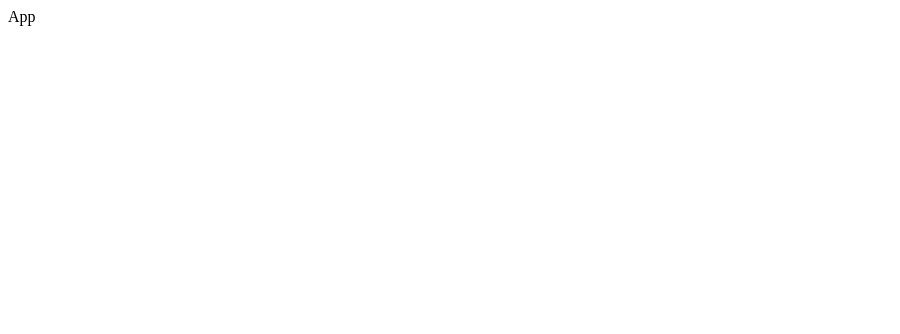
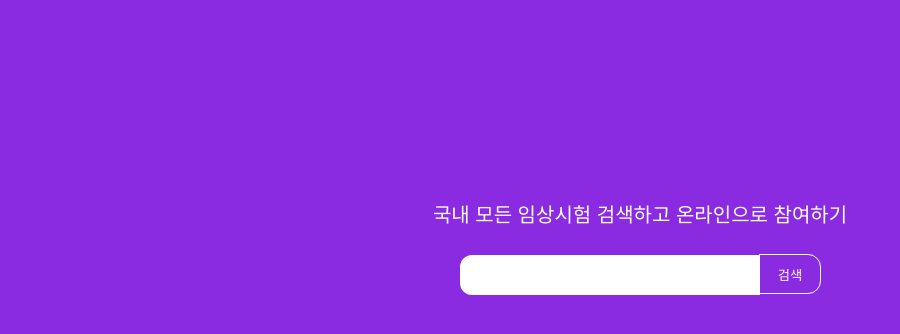
Before and after one commit to Pre-Team-10/pre-onboarding-8th-3-10, a React (Create React App) app: page / in a window 1280 px wide. Shown: the top 334 px of the page, without its empty margins (0-900 px from the left). Built offline with nearby package versions, Linux system fonts and the light colour scheme.

Commit message:
Feature: 기본 검색 기능 인터페이스, 디바운싱 구현

```diff
--- a/src/App.tsx
+++ b/src/App.tsx
@@ -1,7 +1,14 @@
 import React from "react";
+import SearchPage from "./pages/SearchPage";
+import GlobalStyle from "./styles/globalStyle";
 
 function App() {
-  return <div className="App">App</div>;
+  return (
+    <div className="App">
+      <GlobalStyle />
+      <SearchPage />
+    </div>
+  );
 }
 
 export default App;
--- /dev/null
+++ b/src/components/SickList.tsx
@@ -0,0 +1,15 @@
+import React from "react";
+import { SickElem, SicksScrollList } from "../styles/styles";
+import { ISick } from "../utils/types";
+
+function SickList({ sicks }: { sicks: Array<ISick> }) {
+  return (
+    <SicksScrollList>
+      {sicks.map((sick) => (
+        <SickElem key={sick.sickCd}>{sick.sickNm}</SickElem>
+      ))}
+    </SicksScrollList>
+  );
+}
+
+export default SickList;
--- /dev/null
+++ b/src/pages/SearchPage.tsx
@@ -0,0 +1,71 @@
+import React, { useCallback, useEffect, useRef, useState } from "react";
+import SickList from "../components/SickList";
+import {
+  Header,
+  SearchButton,
+  SearchForm,
+  SearchFormContainer,
+  SearchInput,
+  SearchWrapper,
+} from "../styles/styles";
+import { validKeywordRegex } from "../utils/etc";
+import { ISick, sickSearchManager } from "../utils/types";
+
+let debounceTimeout: NodeJS.Timeout;
+
+function SearchPage() {
+  const [sicks, setSicks] = useState<Array<ISick>>();
+  const [keyword, setKeyword] = useState("");
+  const [isDebounced, setIsDebounced] = useState(false);
+  const inputRef = useRef<HTMLInputElement>(null);
+  const handleSearchInputOnChange = (
+    e: React.ChangeEvent<HTMLInputElement>,
+  ) => {
+    const inputValue = e.currentTarget.value;
+    setKeyword(inputValue);
+  };
+  const updateSicks = useCallback(
+    async (inputValue: string) => {
+      if (!inputValue) {
+        setSicks([]);
+        return;
+      }
+      const searchedSicks = await sickSearchManager.fetchSearchedSicks(
+        inputValue,
+      );
+      if (searchedSicks) setSicks(searchedSicks);
+    },
+    [setSicks],
+  );
+  useEffect(() => {
+    setIsDebounced(false);
+    debounceTimeout = setTimeout(() => {
+      setIsDebounced(true);
+    }, 1000);
+    return () => clearTimeout(debounceTimeout);
+  }, [keyword]);
+  useEffect(() => {
+    if (isDebounced) {
+      if (inputRef.current) {
+        const inputKeyword = inputRef.current.value;
+        if (!validKeywordRegex.test(inputKeyword)) updateSicks(inputKeyword);
+      }
+    }
+  }, [isDebounced, updateSicks]);
+  const doesSicksExist = sicks && sicks?.length !== 0;
+  return (
+    <SearchFormContainer>
+      <SearchForm onSubmit={(e) => e.preventDefault()}>
+        <Header>국내 모든 임상시험 검색하고 온라인으로 참여하기</Header>
+        <SearchWrapper>
+          <SearchInput ref={inputRef} onChange={handleSearchInputOnChange} />
+          <SearchButton>검색</SearchButton>
+        </SearchWrapper>
+        {doesSicksExist && <SickList sicks={sicks} />}
+        {keyword && isDebounced && !doesSicksExist && <p>정보가 없습니다.</p>}
+      </SearchForm>
+    </SearchFormContainer>
+  );
+}
+
+export default SearchPage;
--- /dev/null
+++ b/src/styles/globalStyle.ts
@@ -0,0 +1,15 @@
+import { createGlobalStyle } from "styled-components";
+
+const GlobalStyle = createGlobalStyle`
+  *, *::before, *::after {
+    box-sizing: border-box;
+  }
+
+  body {
+    font-family: "Helvetica", "Arial", sans-serif;
+    line-height: 1.5;
+    margin: 0;
+  }
+`;
+
+export default GlobalStyle;
--- /dev/null
+++ b/src/styles/styles.ts
@@ -0,0 +1,62 @@
+import styled from "styled-components";
+
+export const SearchFormContainer = styled.section`
+  width: 100vw;
+  height: 100vh;
+  background-color: blueviolet;
+`;
+
+export const SearchForm = styled.form`
+  height: 100%;
+  text-align: center;
+  position: fixed;
+  right: 0;
+  left: 0;
+  top: 200px;
+`;
+
+export const Header = styled.header`
+  width: 100%;
+  display: block;
+  margin-bottom: 25px;
+  color: white;
+  font-size: 20px;
+`;
+
+export const SearchWrapper = styled.div`
+  height: 40px;
+`;
+
+export const SearchInput = styled.input`
+  width: 300px;
+  height: 100%;
+  padding-left: 10px;
+  border-radius: 12px 0 0 12px;
+  border: none;
+  outline: none;
+  color: blueviolet;
+  font-weight: bolder;
+`;
+
+export const SearchButton = styled.button`
+  width: 60px;
+  height: 96%;
+  border-radius: 0 12px 12px 0;
+  border: none;
+  outline: 1px solid white;
+  color: white;
+  background-color: blueviolet;
+`;
+
+export const SicksScrollList = styled.div`
+  margin-top: 20px;
+  max-height: 400px;
+  overflow-y: scroll;
+`;
+
+export const SickElem = styled.div`
+  padding: 2.5px 0;
+  &:hover {
+    color: white;
+  }
+`;
--- /dev/null
+++ b/src/utils/axios.ts
@@ -0,0 +1,5 @@
+import axios from "axios";
+
+const BASE_URL = "http://localhost:4000/sick";
+
+export const searchAxiosInstance = axios.create({ baseURL: BASE_URL });
--- /dev/null
+++ b/src/utils/etc.ts
@@ -0,0 +1 @@
+export const validKeywordRegex = /([^가-힣-A-z\x20])/i;
--- /dev/null
+++ b/src/utils/types.ts
@@ -0,0 +1,27 @@
+import { searchAxiosInstance } from "./axios";
+
+export interface ISick {
+  sickCd: string;
+  sickNm: string;
+}
+
+interface ISickSearchManager {
+  fetchSearchedSicks: (keyword: string) => Promise<Array<ISick> | null>;
+}
+
+class SickSearchManager implements ISickSearchManager {
+  async fetchSearchedSicks(keyword: string) {
+    let searchedSicks = null;
+    try {
+      const { data }: { data: Array<ISick> } = await searchAxiosInstance.get(
+        `?q=${keyword}`,
+      );
+      searchedSicks = data;
+    } catch (e) {
+      // TODO: show toast
+    }
+    return searchedSicks;
+  }
+}
+
+export const sickSearchManager = new SickSearchManager();
```
Also changed, not shown: .eslintrc.json, .prettierrc.json, 1 other file (tests, documents, lock files or other folders).
